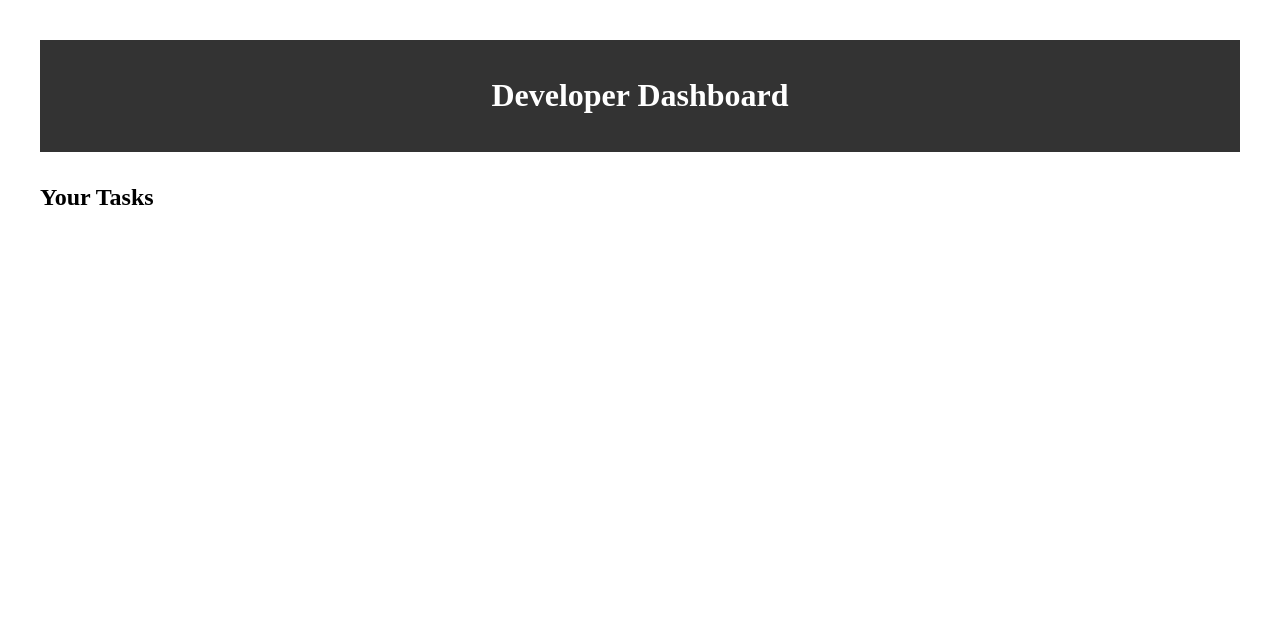
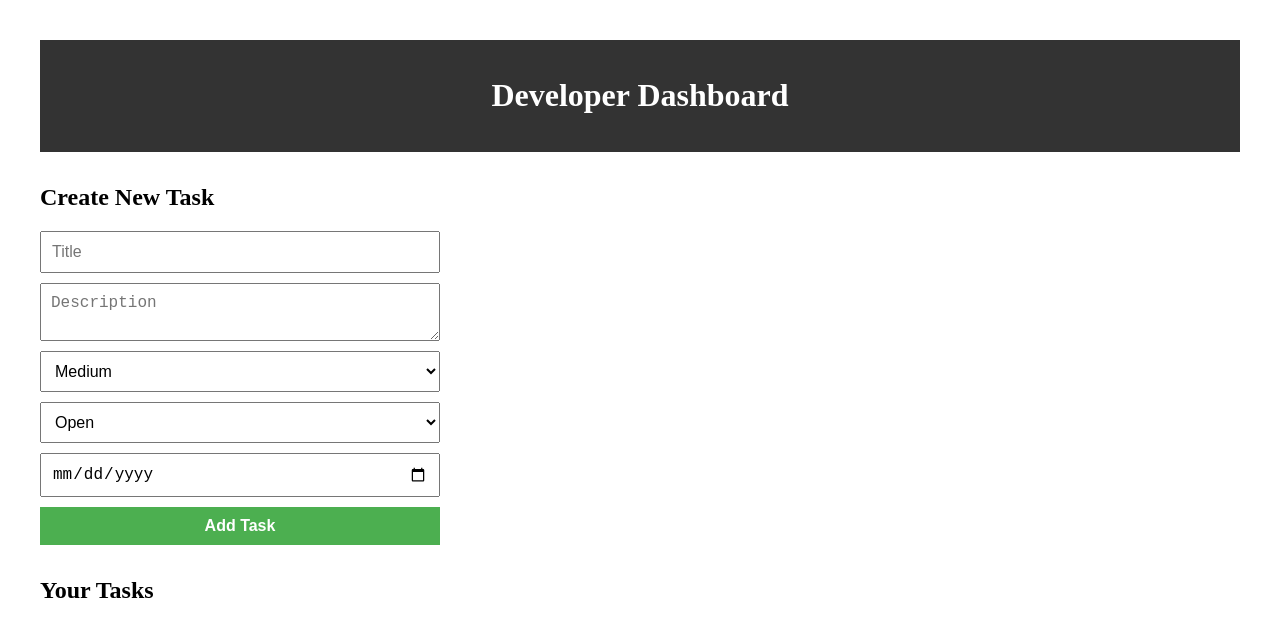
Before and after one commit to rathodashwini990/Bug-Task-Tracker-App, a Next.js app: page /dashboard/developer in a window 1280 px wide. Shown: the top 636 px of the page. Built offline with nearby package versions, Linux system fonts and the light colour scheme.

Commit message:
Added task creation feature for developers

```diff
--- /dev/null
+++ b/src/components/CreateTaskForm.js
@@ -0,0 +1,54 @@
+import { useState } from "react";
+
+export default function CreateTaskForm({ onAdd, username }) {
+  const [form, setForm] = useState({
+    title: "",
+    description: "",
+    priority: "Medium",
+    status: "Open",
+    assignedTo: username,
+    date: new Date().toISOString().split("T")[0],
+    dueDate: "",
+  });
+
+  const handleChange = (e) => {
+    setForm({ ...form, [e.target.name]: e.target.value });
+  };
+
+  const handleSubmit = (e) => {
+    e.preventDefault();
+    const newTask = {
+      ...form,
+      id: Date.now(),
+    };
+    onAdd(newTask);
+    setForm({
+      title: "",
+      description: "",
+      priority: "Medium",
+      status: "Open",
+      assignedTo: username,
+      date: new Date().toISOString().split("T")[0],
+      dueDate: "",
+    });
+  };
+
+  return (
+    <form className="task-form" onSubmit={handleSubmit}>
+      <input name="title" value={form.title} onChange={handleChange} placeholder="Title" required />
+      <textarea name="description" value={form.description} onChange={handleChange} placeholder="Description" />
+      <select name="priority" value={form.priority} onChange={handleChange}>
+        <option>Low</option>
+        <option>Medium</option>
+        <option>High</option>
+      </select>
+      <select name="status" value={form.status} onChange={handleChange}>
+        <option>Open</option>
+        <option>In Progress</option>
+        <option>Closed</option>
+      </select>
+      <input name="dueDate" type="date" value={form.dueDate} onChange={handleChange} placeholder="Due Date" />
+      <button type="submit">Add Task</button>
+    </form>
+  );
+}
--- a/src/pages/dashboard/developer.js
+++ b/src/pages/dashboard/developer.js
@@ -1,20 +1,32 @@
+import { useState, useEffect } from "react";
 import Header from "../../components/Header";
 import TaskCard from "../../components/TaskCard";
-import tasks from "../../data/tasks.json";
+import CreateTaskForm from "../../components/CreateTaskForm";
+import tasksData from "../../data/tasks.json";
 import "../../styles/dashboard.css";
 
 export default function DeveloperDashboard() {
-  const user = typeof window !== "undefined" ? localStorage.getItem("role") : "";
+    const [tasks, setTasks] = useState([]);
     const username = typeof window !== "undefined" ? localStorage.getItem("username") : "";
 
-  const userTasks = tasks.filter((task) => task.assignedTo === username);
+    useEffect(() => {
+      const userTasks = tasksData.filter((task) => task.assignedTo === username);
+      setTasks(userTasks);
+    }, [username]);
+
+    const handleAddTask = (newTask) => {
+      setTasks((prev) => [...prev, newTask]);
+    };
 
     return (
         <div className="dashboard">
             <Header role="Developer" />
+            <h2>Create New Task</h2>
+            <CreateTaskForm onAdd={handleAddTask} username={username} />
+
             <h2>Your Tasks</h2>
             <div className="task-grid">
-        {userTasks.map((task) => (
+            {tasks.map((task) => (
                 <TaskCard key={task.id} {...task} />
             ))}
             </div>
--- a/src/styles/dashboard.css
+++ b/src/styles/dashboard.css
@@ -31,3 +31,28 @@
    h2 {
     margin-top: 2rem;
  }
+
+ .task-form {
+    display: flex;
+    flex-direction: column;
+    max-width: 400px;
+    gap: 10px;
+    margin-bottom: 2rem;
+  }
+  .task-form input,
+  .task-form textarea,
+  .task-form select,
+  .task-form button {
+    padding: 10px;
+    font-size: 1rem;
+  }
+  .task-form button {
+    background-color: #4caf50;
+    color: white;
+    border: none;
+    cursor: pointer;
+    font-weight: bold;
+  }
+  .task-form button:hover {
+    background-color: #45a049;
+  }
```
Lines whose indentation alone changed are shown as unchanged.
